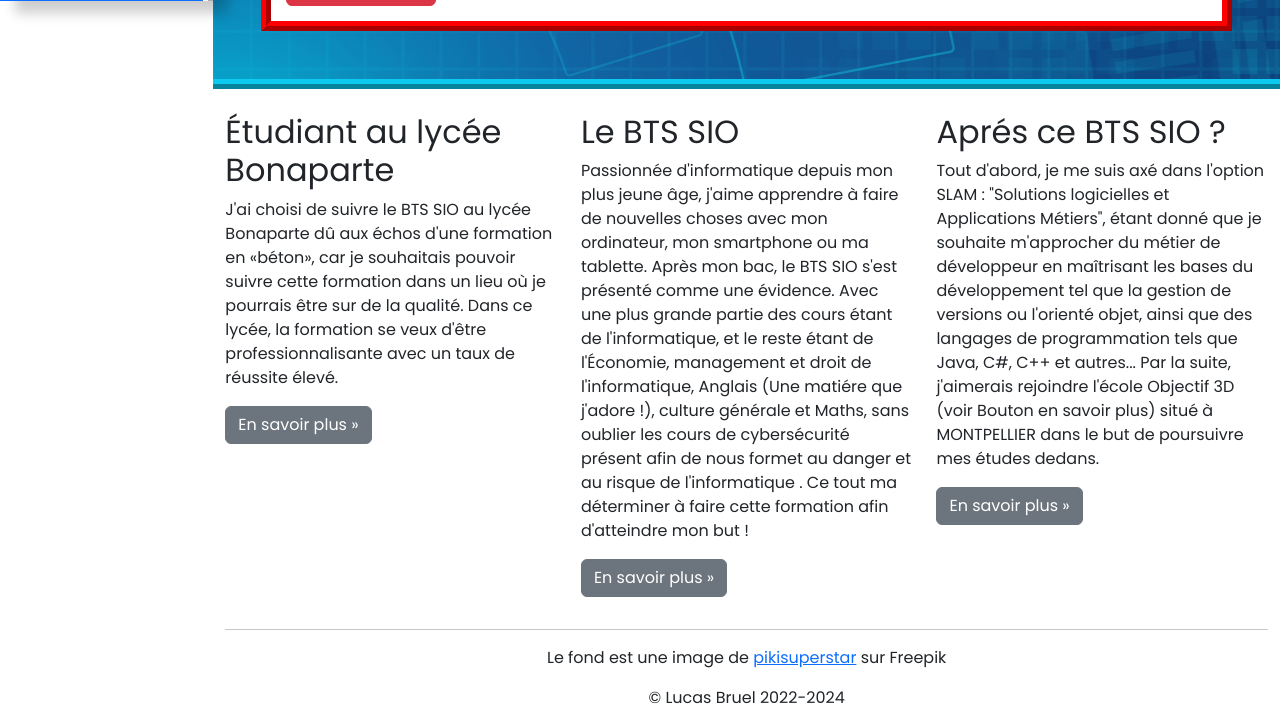
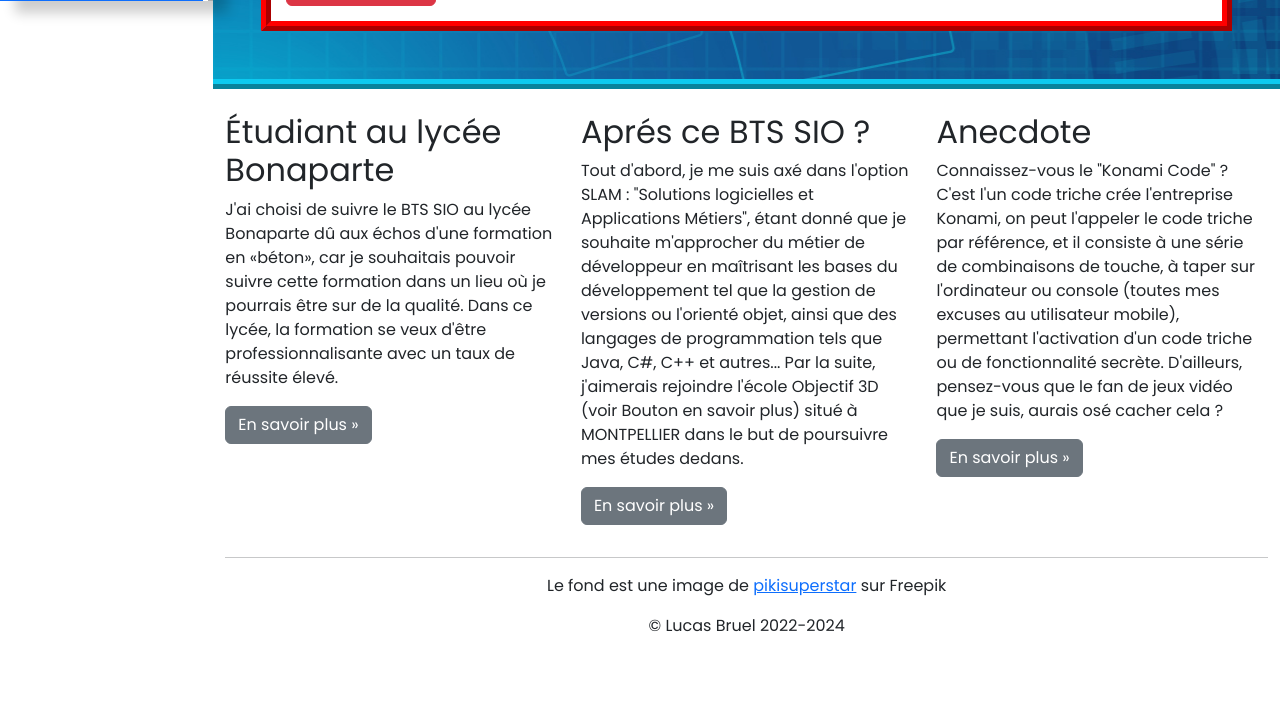
Before and after one commit to Lurius-Kitsune/Lurius-Kitsune.github.io, a PHP site: page /index.php in a window 1280 px wide. Shown: the part 799-1525 px from the top of the page. After the commit the page ends 1431 px from the top, so only its background shows below. Run offline with PHP 8.4, Linux system fonts and the light colour scheme.

Commit message:
🆕 Replace by a tips about Konami Code, for futur secret

```diff
--- a/view/Defaultfooter.php
+++ b/view/Defaultfooter.php
@@ -7,26 +7,8 @@
                 qualité.
                 Dans ce lycée, la formation se veux d'être professionnalisante avec un taux de réussite élevé.
             </p>
-                    <p><a class="btn btn-secondary" href="https://bts-sio.lyc-bonaparte.fr" target="_blank"
-                            role="button">En savoir
+            <p><a class="btn btn-secondary" href="https://bts-sio.lyc-bonaparte.fr" target="_blank" role="button">En savoir
                     plus »</a>
-                    </p>
-                </div>
-                <div class="col-lg-4">
-                    <h2>Le BTS SIO</h2>
-                    <p>Passionnée d'informatique depuis mon plus jeune âge, j'aime apprendre à faire
-                        de nouvelles choses avec mon ordinateur, mon smartphone ou ma tablette. Après mon bac, le BTS
-                        SIO s'est présenté comme une évidence. Avec une plus grande partie des cours étant de
-                        l'informatique, et
-                        le reste étant de l'Économie, management et droit de l'informatique, Anglais (Une matiére que
-                        j'adore !), culture
-                        générale et Maths, sans oublier les cours de cybersécurité présent afin de nous formet au danger
-                        et au risque de l'informatique
-                        . Ce tout ma déterminer à faire cette formation afin d'atteindre mon but !
-                    </p>
-                    <p><a class="btn btn-secondary" href="https://fr.wikipedia.org/wiki/Brevet_de_tec
-                                  hnicien_supérieur_-_Services_informatiques_aux_organisations" target="_blank"
-                            role="button">En savoir plus »</a>
             </p>
         </div>
         <div class="col-lg-4">
@@ -44,6 +26,17 @@
                     savoir plus »</a>
             </p>
         </div>
+        <div class="col-lg-4">
+            <h2>Anecdote</h2>
+            <p>Connaissez-vous le "Konami&nbsp;Code" ? C'est l'un code triche crée l'entreprise Konami,
+                on peut l'appeler le code triche par référence, et il consiste à une série de combinaisons
+                de touche, à taper sur l'ordinateur ou console (toutes mes excuses au utilisateur mobile),
+                permettant l'activation d'un code triche ou de fonctionnalité secrète.
+                D'ailleurs, pensez-vous que le fan de jeux&nbsp;vidéo que je suis, aurais osé cacher cela ?
+            </p>
+            <p><a class="btn btn-secondary" href="https://fr.wikipedia.org/wiki/Code_Konami" target="_blank" role="button">En savoir plus »</a>
+            </p>
+        </div>
     </div>
     <hr>
     <p class="text-center" id="copyright">
```
Lines whose indentation alone changed are shown as unchanged.
